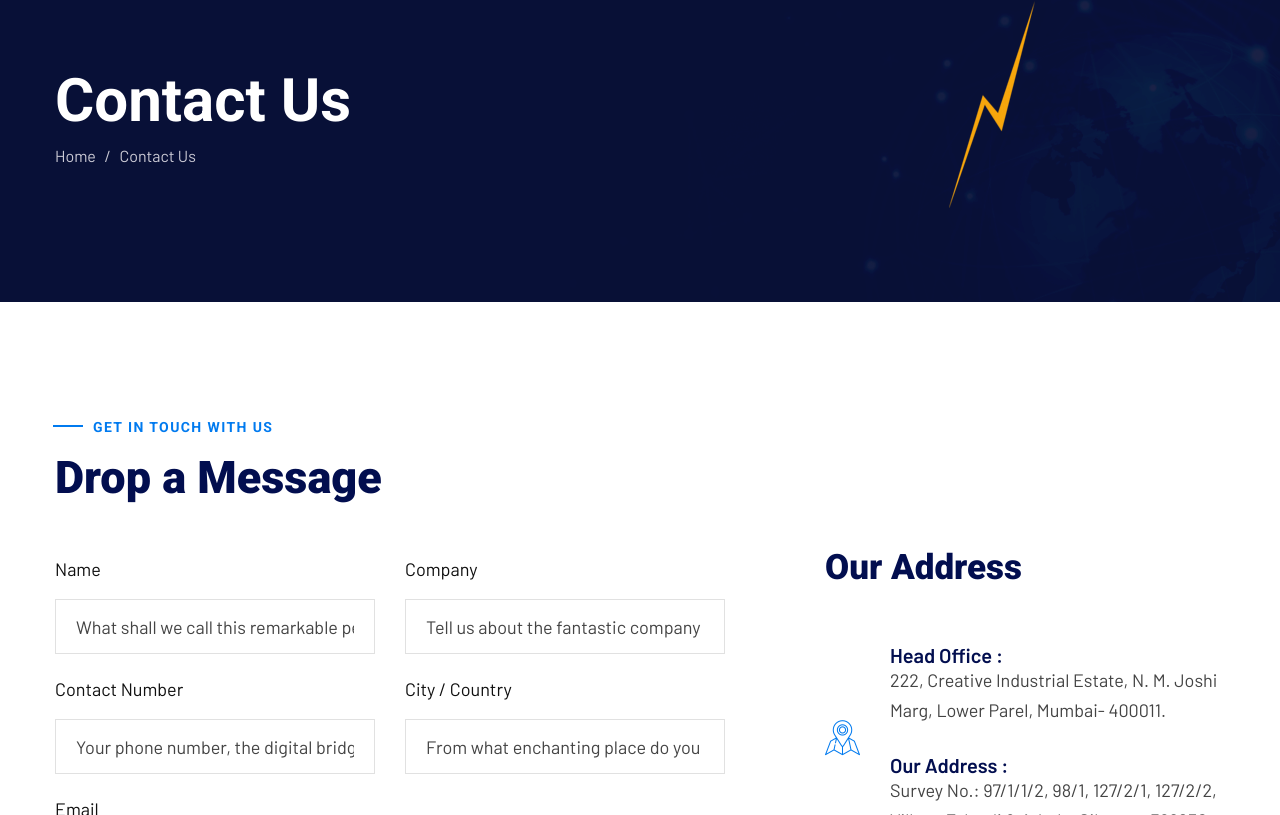
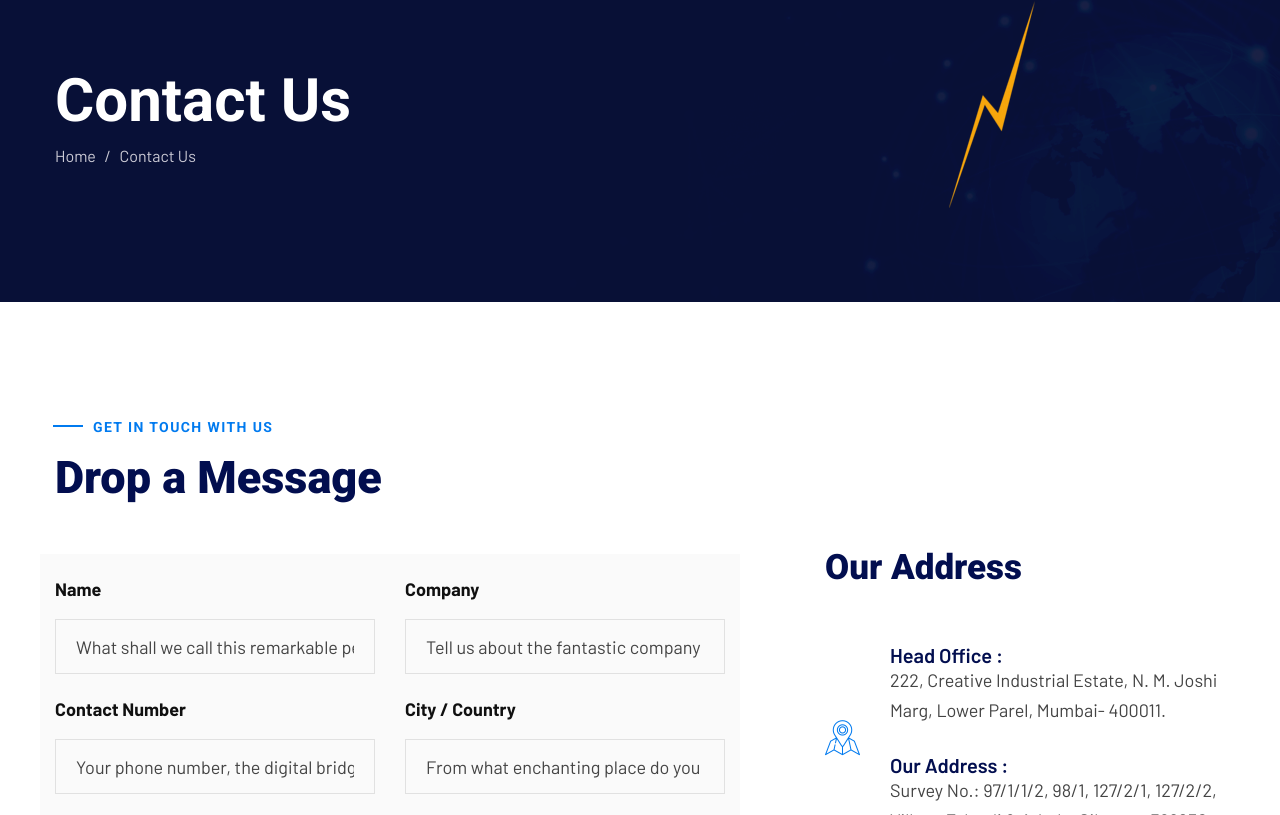
Before and after one commit to santosh0798/aksh-composites, a plain HTML site: page contact.html in a window 1280 px wide. Shown: the part 137-952 px from the top of the page. Drawn offline with Linux system fonts and the light colour scheme; files whose address does not match are found by name.

Commit message:
Contact Section UPdated

```diff
--- a/contact.html
+++ b/contact.html
@@ -217,20 +217,20 @@
                     <h2 class="section-title__title">Drop a Message</h2>
                 </div>
                 <div class="row">
-                    <div class="col-xl-7 col-lg-7">
+                    <div class="col-xl-7 col-lg-7" style="background: #FAFAFA">
                         <div class="contact-page__left">
                             <form action="https://endreox-html.vercel.app/assets/inc/sendemail.php" class="contact-page__form contact-form-validated"
                                   novalidate="novalidate">
-                                <div class="row">
+                                <div class="row" style="margin-top: 20px">
                                     <div class="col-xl-6">
                                         <div class="contact-page__input-box">
-                                            <label for="" style="color: #101010;margin-bottom: 15px">Name</label>
+                                            <label for="" style="color: #101010;font-weight: bold;margin-bottom: 15px">Name</label>
                                             <input type="text" placeholder="What shall we call this remarkable person?" name="name">
                                         </div>
                                     </div>
                                     <div class="col-xl-6">
                                         <div class="contact-page__input-box">
-                                            <label for="" style="color: #101010;margin-bottom: 15px">Company</label>
+                                            <label for="" style="color: #101010;font-weight: bold;margin-bottom: 15px">Company</label>
                                             <input type="text" placeholder="Tell us about the fantastic company you represent" name="company">
                                         </div>
                                     </div>
@@ -239,13 +239,13 @@
                                 <div class="row">
                                     <div class="col-xl-6">
                                         <div class="contact-page__input-box">
-                                            <label for="" style="color: #101010;margin-bottom: 15px">Contact Number</label>
+                                            <label for="" style="color: #101010;font-weight: bold;margin-bottom: 15px">Contact Number</label>
                                             <input type="text" placeholder="Your phone number, the digital bridge between us!" name="contact">
                                         </div>
                                     </div>
                                     <div class="col-xl-6">
                                         <div class="contact-page__input-box">
-                                            <label for="" style="color: #101010;margin-bottom: 15px">City / Country</label>
+                                            <label for="" style="color: #101010;font-weight: bold;margin-bottom: 15px">City / Country</label>
                                             <input type="text" placeholder="From what enchanting place do you hail?" name="city">
                                         </div>
                                     </div>
@@ -254,10 +254,10 @@
                                 <div class="row">
                                     <div class="col-xl-12">
                                         <div class="contact-page__input-box">
-                                            <label for="" style="color: #101010;margin-bottom: 15px">Email</label>
+                                            <label for="" style="color: #101010;font-weight: bold;margin-bottom: 15px">Email</label>
                                             <input type="email" placeholder="Your email, a gateway to a world of possibilities!" name="email">
                                         </div>
-                                        <div class="contact-page__btn-box">
+                                        <div class="contact-page__btn-box" style="margin-bottom: 20px">
                                             <button type="submit" class="thm-btn contact-page__btn">
                                                 submit now <span class="fas fa-arrow-right"></span>
                                             </button>
```
